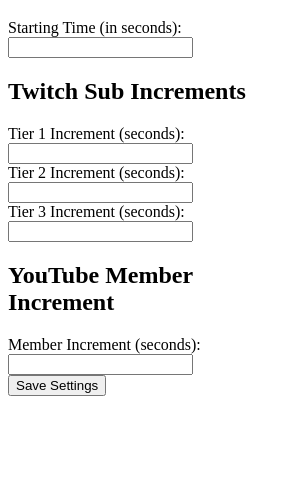
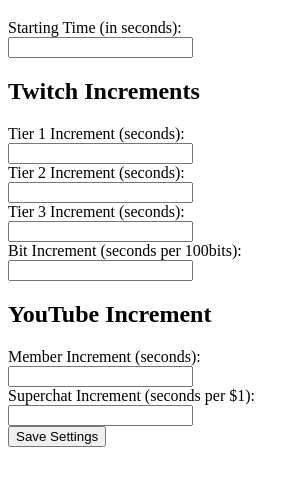
Before and after one commit to thesecretmaster/subathontimer, an Electron app: page subathonsettings.html in a window 300 px wide. Shown: the part 61-546 px from the top of the page. Drawn offline with Linux system fonts and the light colour scheme.

```diff
--- a/subathonsettings.html
+++ b/subathonsettings.html
@@ -13,7 +13,7 @@
       <input type="number" id="startingTime" name="startingTime" required>
     </div>
 
-    <h2>Twitch Sub Increments</h2>
+    <h2>Twitch Increments</h2>
     <div>
       <label for="tier1Increment">Tier 1 Increment (seconds):</label>
       <input type="number" id="tier1Increment" name="tier1Increment" required>
@@ -26,13 +26,20 @@
       <label for="tier3Increment">Tier 3 Increment (seconds):</label>
       <input type="number" id="tier3Increment" name="tier3Increment" required>
     </div>
+    <div>
+      <label for="bitIncrement">Bit Increment (seconds per 100bits):</label>
+      <input type="number" id="bitIncrement" name="bitIncrement" required>
+    </div>
 
-    <h2>YouTube Member Increment</h2>
+    <h2>YouTube Increment</h2>
     <div>
       <label for="youtubeIncrement">Member Increment (seconds):</label>
       <input type="number" id="youtubeIncrement" name="youtubeIncrement" required>
     </div>
-
+    <div>
+      <label for="superchatIncrement">Superchat Increment (seconds per $1):</label>
+      <input type="number" id="superchatIncrement" name="superchatIncrement" required>
+    </div>
     <button type="submit">Save Settings</button>
   </form>
 </body>
```
Also changed, not shown: index.js (+7 -5 lines), preload-apiconfig.js (renamed from preload.js).
